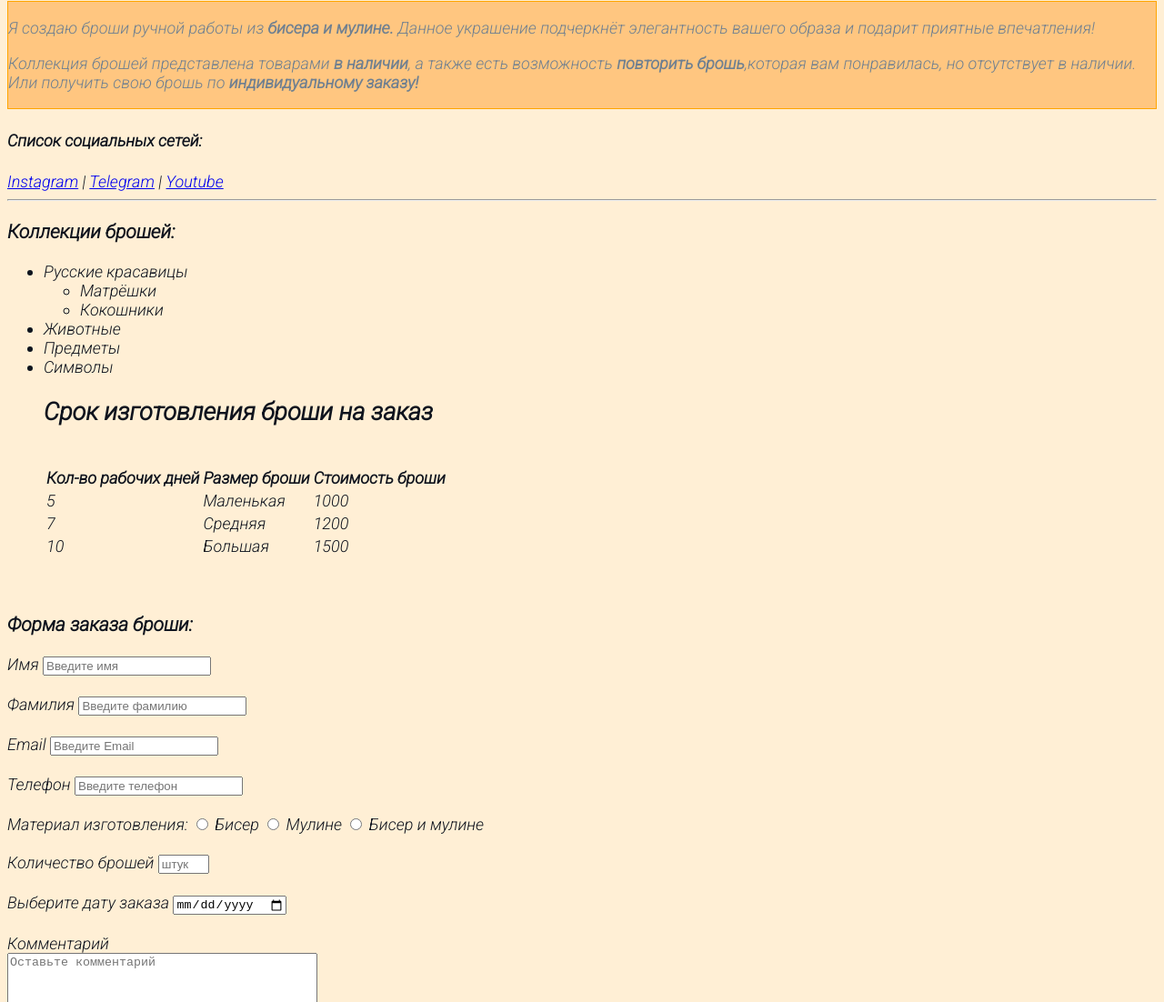
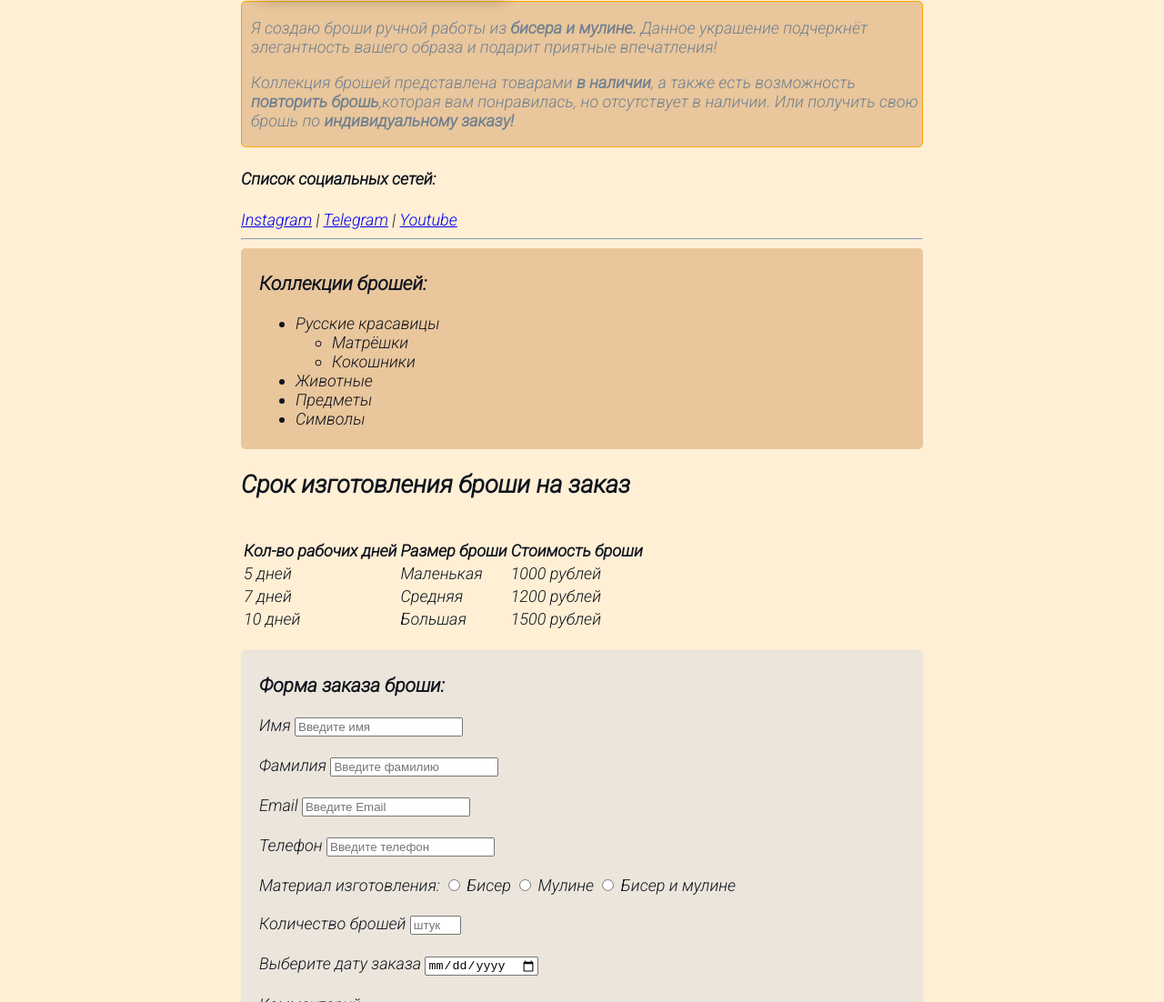
Before and after one commit to ekaterina1994chernaya/brooch, a plain HTML site: page index.html in a window 1280 px wide. Shown: the part 393-1495 px from the top of the page at 91% size. Drawn offline with Linux system fonts and the light colour scheme.

Commit message:
Изменение стиля, добавление бордюров, размещение по ценру

```diff
--- /dev/null
+++ b/border.css
@@ -0,0 +1,30 @@
+.header-1{
+    padding-left: 10px;
+    border-radius: 5px;
+    margin: 0px;
+}
+.collection{
+
+    border-radius: 5px;
+    padding-left: 20px;
+    padding-top: 5px;
+    padding-bottom: 5px;
+
+}
+
+.form{
+
+    border-color: #dbccbd;
+    border-radius: 5px;
+    padding-left: 20px;
+    padding-top: 5px;
+    padding-bottom: 5px;
+}
+
+.work-1{
+    border-bottom: 2px solid grey;
+}
+
+.info{
+    margin-bottom: 10px;
+}
--- a/index.html
+++ b/index.html
@@ -10,23 +10,34 @@
     <link rel="stylesheet" href="stile.css">
     <link rel="stylesheet" href="colors_for_brooch.css">
     <link rel="stylesheet" href="view.css">
+    <link rel="stylesheet" href="border.css">
+<style>
+.container{
+    max-width: 750px;
+            margin: auto;
+}
 
+</style>
 </head>
 <body>
+    <div class="container">
     <h1>Лисичкины брошки!</h1>
-    <img src="Fox.jpg" width="300" alt="Брошь лисичка">
+    <img src="Fox.jpg" alt="Брошь лисичка" class="avatar" >
 <div class="header-1"style="border: 1px solid orange">
     <p>Я создаю броши ручной работы из <strong>бисера и мулине.</strong> Данное украшение подчеркнёт элегантность вашего образа и подарит приятные впечатления!</p>
-
     <p>Коллекция брошей представлена товарами <strong>в наличии</strong>, а также есть возможность <strong>повторить брошь</strong>,которая вам понравилась, но отсутствует в наличии. Или получить свою брошь по <strong>индивидуальному заказу!</strong></p>
 </div>
+
+<div class="info">
     <h4>Список социальных сетей:</h4>
 <a href="http://www.instagram.com/foxytailis_brooch/" target="blank" >Instagram</a>
 |
 <a href="http://t.me/foxytailis" target="blank" >Telegram</a>
 |
 <a href="http://www.youtube.ru" target="blank" >Youtube</a>
+</div>
 <hr>
+<div class="collection">
 <h3>Коллекции брошей:</h3>
 <ul><li>Русские красавицы</li>
     <ul>
@@ -37,6 +48,8 @@
 <li>Животные</li>
 <li>Предметы</li>
 <li>Символы</li>
+</div>
+<div class="work-1">
 <h2>Срок изготовления броши на заказ</h2>
 <table>
 <thead>
@@ -48,26 +61,29 @@
 </thead>
 <tbody>
     <tr>
-    <td>5</td>
+    <td>5 дней</td>
     <td>Маленькая</td>
-    <td>1000</td>
+    <td>1000 рублей</td>
 </tr>
 <tr>
-    <td>7</td>
+    <td>7 дней</td>
     <td>Средняя</td>
-    <td>1200</td>
+    <td>1200 рублей</td>
 </tr>
 <tr>
-    <td>10</td>
+    <td>10 дней</td>
     <td>Большая</td>
-    <td>1500</td>
-</tr>
+    <td>1500 рублей</td>
+</tr></div>
+
+
 <br>
 
 </tbody>
 </table>
 </ul>
 <br>
+<div class="form">
 <h3>Форма заказа броши:</h3>
 <form>
     <div>
@@ -115,8 +131,10 @@
      <br>
      <button type="submit">Отправить</button>
      <button type="reset">Сбросить</button>
-
+    </div>
+</div>
     </form>
-
+<br>
+<br>
 </body>
 </html>
--- a/stile.css
+++ b/stile.css
@@ -3,9 +3,21 @@ body{
     color: #0f141e;
 }
 
-
+.collection{
+    background: #e9c69c;
+}
 
 .header-1{
-    background: #ffc680;
+    background: #e9c69c;
 
 }
+ .form{
+    background: #ebe5db;
+    color: #0f141e;
+ }
+
+ .avatar{
+     width: 300px;
+     border-radius: 28px;
+     box-shadow: 4px 4px 14px rgba(0, 0, 0, .25);
+ }
```
